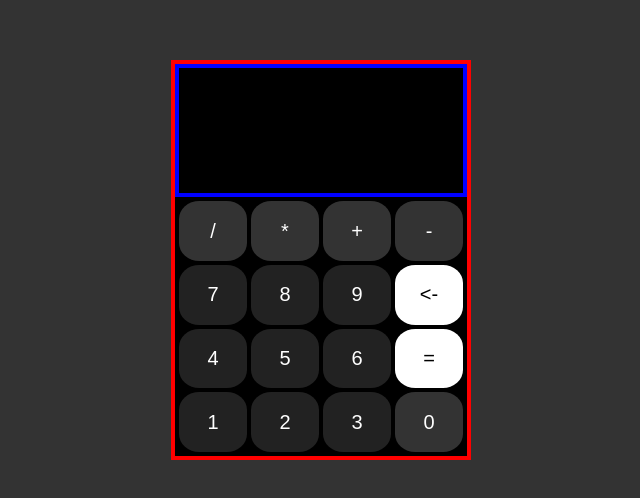
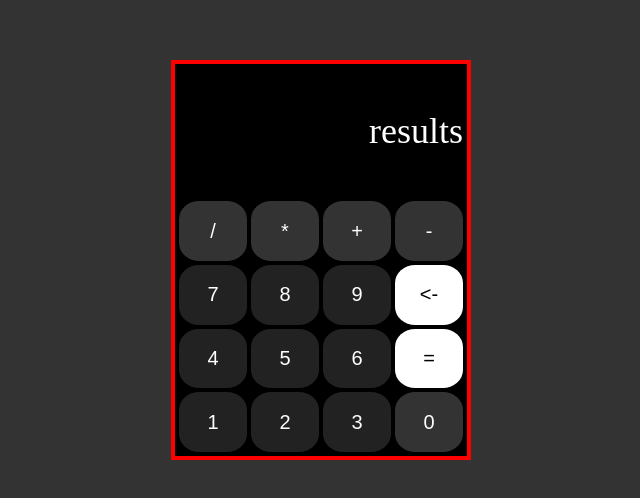
Before and after one commit to vshibe/odin-calculator, a plain HTML site: page index.html in a window 1280 px wide. Shown: the part 140-638 px from the top of the page, without its empty margins (319-959 px from the left). Drawn offline with Linux system fonts and the light colour scheme.

Commit message:
feat: unconnected results bar

```diff
--- a/css.css
+++ b/css.css
@@ -20,8 +20,16 @@ body {
 }
 
 #calculator-results {
-	border: solid 4px blue;
+	display: flex;
+	justify-content: end;
+	align-items: center;
+	background-color: black;
+	padding: 4px;
+	text-align: end;
+	font-size: 36px;
+	color: white;
 	height: 34%;
+
 }
 
 #calculator-buttons {
--- a/js.js
+++ b/js.js
@@ -24,9 +24,12 @@ function operate(num1, num2, operator) {
 };
 
 let calculator = document.getElementById("calculator");
+let results = document.getElementById("calculator-results");
 
 calculator.addEventListener("click", (e) => {
 	console.log(e.target.textContent);
 
+	switch(e.target.textContent) {
 
+	};
 });
```
Also changed, not shown: index.html (line endings or trailing spaces).
